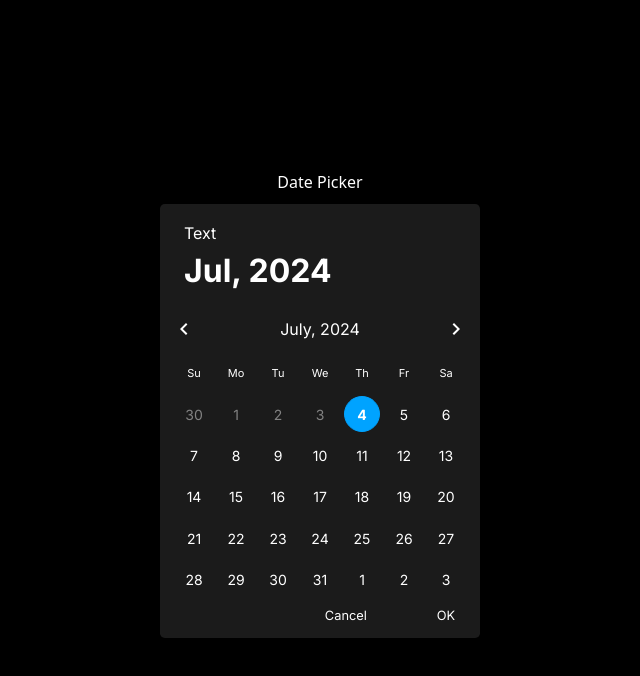
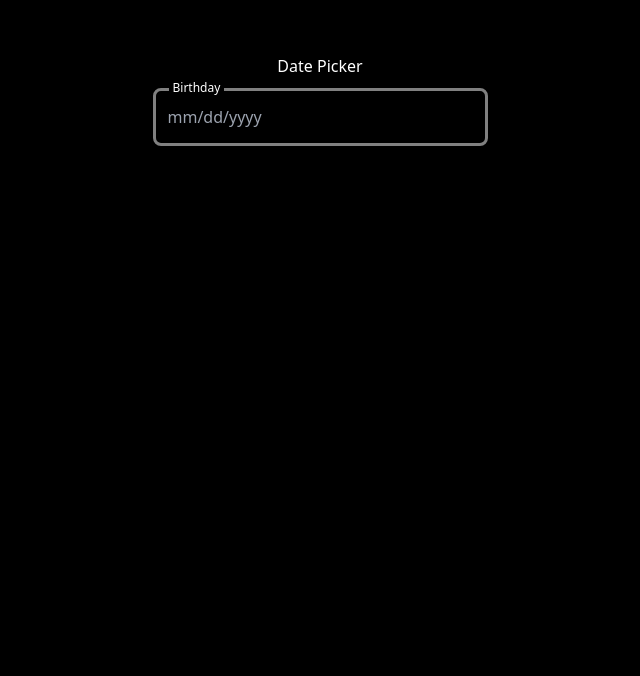
Before and after one commit to iskWang/fatbull-assignment, a React (Vite) app: page / in a window 1280 px wide. Shown: the part 796-1472 px from the top of the page, without its empty margins (320-960 px from the left). Built offline with nearby package versions, Linux system fonts and the light colour scheme.

Commit message:
split Input file and integrate with DatePicker

```diff
--- a/src/App.tsx
+++ b/src/App.tsx
@@ -1,3 +1,4 @@
+import cx from "classnames";
 import styles from "./App.module.scss";
 import PasswordInput from "Component/PasswordInput";
 import CustomDatePicker from "Component/CustomDatePicker";
@@ -9,7 +10,7 @@ const App = () => {
         <h2>Password Input</h2>
         <PasswordInput />
       </div>
-      <div className={styles.wrap}>
+      <div className={cx(styles.wrap, "justify-start pt-[50px]")}>
         <h2>Date Picker</h2>
         <CustomDatePicker />
       </div>
--- a/src/Component/CustomDatePicker/CustomDatePicker.tsx
+++ b/src/Component/CustomDatePicker/CustomDatePicker.tsx
@@ -2,18 +2,22 @@ import React, { useState } from "react";
 import cx from "classnames";
 import { format } from "date-fns";
 import DatePicker from "react-datepicker";
+
+import Input from "Component/Input";
+import Header from "./Header";
+
 import "react-datepicker/dist/react-datepicker.css";
 import styles from "./styles.module.scss";
-
-import Header from "./Header";
 
 import * as types from "./types";
 
 const DATE_FORMAT = "MM/dd/yyyy";
 
 const CustomDatePicker = (props: types.DatePickerProps) => {
-  const [tempDate, setTempDate] = useState<Date | null>(new Date());
-  const [currDate, setCurrDate] = useState<Date | null>(new Date());
+  const [isFocused, setIsFocused] = useState(false);
+
+  const [tempDate, setTempDate] = useState<Date | null>();
+  const [currDate, setCurrDate] = useState<Date | null>();
   const [showYearPicker, setShowYearPicker] = useState(false);
 
   const handleDateChange = (date: any) => {
@@ -23,11 +27,13 @@ const CustomDatePicker = (props: types.DatePickerProps) => {
   const handleOnCancel = () => {
     setCurrDate(tempDate);
     setShowYearPicker(false);
+    setIsFocused(false);
   };
 
   const handleOnOK = () => {
     setTempDate(currDate);
     setShowYearPicker(false);
+    setIsFocused(false);
   };
 
   const toggleYearPicker = () => {
@@ -43,7 +49,22 @@ const CustomDatePicker = (props: types.DatePickerProps) => {
   };
 
   return (
-    <div className={styles.wrapper}>
+    <div className="relative">
+      <Input
+        name="Birthday"
+        className="mb-[14px]"
+        placeholder="mm/dd/yyyy"
+        value={(tempDate && format(tempDate, DATE_FORMAT)) || ""}
+        onFocus={() => {
+          setIsFocused(true);
+          setCurrDate(new Date());
+        }}
+      />
+      <div
+        className={cx(styles.pickerWrapper, {
+          [styles.display]: isFocused,
+        })}
+      >
         <DatePicker
           selected={currDate}
           inline
@@ -93,6 +114,7 @@ const CustomDatePicker = (props: types.DatePickerProps) => {
           </div>
         </DatePicker>
       </div>
+    </div>
   );
 };
 
--- a/src/Component/CustomDatePicker/styles.module.scss
+++ b/src/Component/CustomDatePicker/styles.module.scss
@@ -1,10 +1,15 @@
-.wrapper {
-  // reset background and border
+.pickerWrapper {
+  @apply invisible absolute;
+
+  &.display {
+    @apply visible;
+  }
+
+  // reset original datepicker styles
   :global(.react-datepicker) {
     @apply w-[320px] border-none bg-[#1B1B1B] text-white;
     font-family: "Inter", sans-serif;
     box-shadow: 4px 4px 20px 0px rgba(0, 0, 0, 0.3);
-  }
 
     :global(.react-datepicker__month-container) {
       @apply w-[100%];
@@ -57,6 +62,7 @@
 
       &:global(.react-datepicker__day--selected) {
         @apply rounded-[50%];
+      }
     }
   }
 
--- /dev/null
+++ b/src/Component/Input/Input.tsx
@@ -0,0 +1,15 @@
+import cx from "classnames";
+import * as types from "./types";
+
+import styles from "./styles.module.scss";
+
+const Input = (props: types.InputTypes) => {
+  return (
+    <div className={cx(styles.container, props.className)}>
+      <legend>{props.name}</legend>
+      <input {...props} />
+    </div>
+  );
+};
+
+export default Input;
--- /dev/null
+++ b/src/Component/Input/index.ts
@@ -0,0 +1,2 @@
+export * from "./Input";
+export { default } from "./Input";
--- /dev/null
+++ b/src/Component/Input/styles.module.scss
@@ -0,0 +1,50 @@
+.container {
+  @apply relative;
+
+  legend {
+    @apply absolute
+    top-[calc(-18px/2)]
+    left-[16px]
+    leading-[18px]
+    px-[4px]
+    bg-black
+    text-white
+    text-[12px]
+    capitalize;
+  }
+
+  input {
+    @apply w-[335px]
+    h-[58px]
+    rounded-[8px]
+    px-[12px]
+    bg-transparent
+    border-[3px]
+    border-[#ffffff80]
+    text-white
+    focus:outline-none
+    hover:border-white
+    focus:border-[#00A3FF];
+  }
+
+  .errorList {
+    @apply absolute
+    mt-[20px]
+    px-[12px]
+    py-[8px]
+    rounded-[8px]
+    bg-[#242424];
+  }
+
+  .errorItem {
+    @apply w-[100%]
+      py-[8px]
+      inline-flex
+      text-[14px]
+      text-white;
+
+    .icon {
+      @apply mr-[8px];
+    }
+  }
+}
--- /dev/null
+++ b/src/Component/Input/types.ts
@@ -0,0 +1,5 @@
+import { InputHTMLAttributes } from "react";
+
+export type InputTypes = InputHTMLAttributes<HTMLInputElement> & {
+  className?: string;
+};
--- a/src/Component/PasswordInput/PasswordInput.tsx
+++ b/src/Component/PasswordInput/PasswordInput.tsx
@@ -2,6 +2,7 @@ import React, { useState, useEffect } from "react";
 import { useFormik } from "formik";
 import * as Yup from "yup";
 
+import Input from "Component/Input";
 import checkIcon from "Asset/check.svg";
 import uncheckIcon from "Asset/uncheck.svg";
 
@@ -65,9 +66,7 @@ const PasswordInput = () => {
 
   return (
     <div className={styles.container}>
-      <div>
-        <legend>Password</legend>
-        <input
+      <Input
         type="password"
         placeholder="Password"
         name="password"
@@ -76,7 +75,6 @@ const PasswordInput = () => {
         onFocus={() => setIsFocused(true)}
         onBlur={() => setIsFocused(false)}
       />
-      </div>
       {isFocused && (
         <div className={styles.errorList}>
           {validationKeys.map((validation) => {
```
Lines whose indentation alone changed are shown as unchanged.
